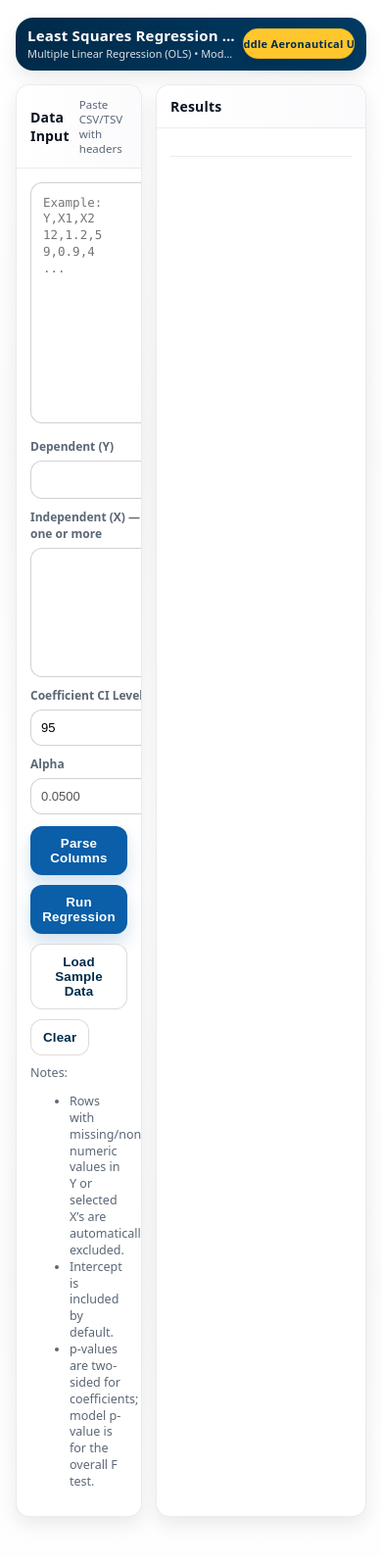
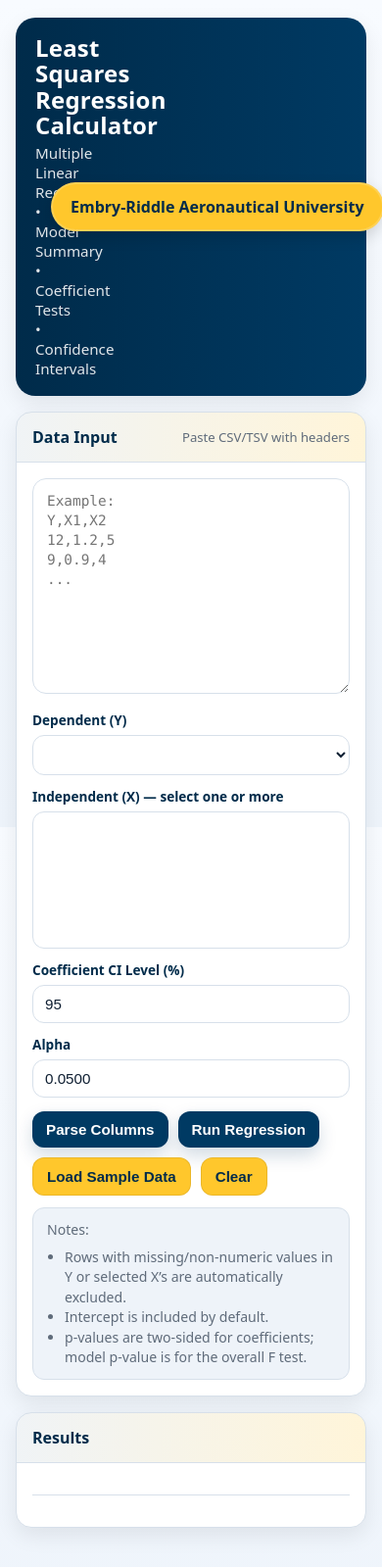
Before and after one commit to Mathwiz961/LinearRegression, a plain HTML site: page index.html in a window 390 px wide. Shown: the whole page at 98% size. Drawn offline with Linux system fonts and the light colour scheme.

Commit message:
Update index.html

```diff
--- a/index.html
+++ b/index.html
@@ -17,78 +17,75 @@
 
   <style>
    :root{
-      /* ERAU-ish */
-      --navy1:#003A63;
-      --navy2:#002B4A;
+  --navy:#003A63;
+  --navy-dark:#002B4A;
   --gold:#FFC72C;
 
-      /* UI */
-      --page:#ffffff;
-      --panel:#f5f6f8;
-      --text:#0b1220;
-      --muted:#5b6776;
+  --bg:#f4f7fb;
+  --card:#ffffff;
+  --panel:#eef3f9;
+  --text:#102033;
+  --muted:#5f6b7a;
+  --border:#d7e0ea;
 
-      --btn:#0b5ea8;
-      --btnHover:#0a4f8c;
+  --btn:#003A63;
+  --btn-hover:#002B4A;
+  --btn-gold:#FFC72C;
+  --btn-gold-text:#002B4A;
 
-      --radius:14px;
-      --shadowSoft:0 8px 18px rgba(0,0,0,.08);
+  --radius:16px;
+  --shadow:0 8px 22px rgba(0,0,0,.08);
   --mono: ui-monospace, SFMono-Regular, Menlo, Monaco, Consolas, "Liberation Mono", "Courier New", monospace;
-      --sans: system-ui, -apple-system, Segoe UI, Roboto, Helvetica, Arial, "Apple Color Emoji","Segoe UI Emoji";
+  --sans: system-ui, -apple-system, Segoe UI, Roboto, Helvetica, Arial, sans-serif;
 }
 
-    html,body{height:100%;}
+html, body{
+  height:100%;
+}
+
 body{
   margin:0;
   font-family:var(--sans);
   color:var(--text);
-      background:linear-gradient(180deg,#ffffff 0%, #fbfbfc 55%, #ffffff 100%);
+  background:
+    linear-gradient(180deg, #f8fbff 0%, #eef4fb 100%);
 }
 
 .wrap{
-      max-width:1100px;
+  max-width:1280px;
   margin:0 auto;
   padding:18px 16px 40px;
 }
 
-    /* Header */
 .topbar{
   display:flex;
   align-items:center;
   justify-content:space-between;
-  gap:12px;
-  padding:14px 16px;
-  background:linear-gradient(90deg,var(--navy2), var(--navy1));
-  border-radius:18px;
-  box-shadow:var(--shadowSoft);
-  flex-wrap:nowrap;
+  gap:16px;
+  padding:18px 20px;
+  background:linear-gradient(90deg, var(--navy-dark), var(--navy));
+  border-radius:20px;
+  box-shadow:var(--shadow);
 }
 
 .titleblock{
   display:flex;
   flex-direction:column;
-  gap:2px;
+  gap:4px;
   min-width:0;
-  flex:1 1 auto;
 }
 
 .apptitle{
   color:#fff;
+  font-size:1.5rem;
   font-weight:800;
+  line-height:1.1;
   letter-spacing:.2px;
-  font-size:18px;
-  line-height:1.1;
-  white-space:nowrap;
-  overflow:hidden;
-  text-overflow:ellipsis;
 }
 
 .subtitle{
-  color:rgba(255,255,255,.85);
-  font-size:12.5px;
-  white-space:nowrap;
-  overflow:hidden;
-  text-overflow:ellipsis;
+  color:rgba(255,255,255,.88);
+  font-size:.95rem;
 }
 
 .erauOval{
@@ -96,245 +93,279 @@
   display:inline-flex;
   align-items:center;
   justify-content:center;
-  padding:10px 14px;
+  padding:12px 18px;
   border-radius:999px;
-  background:rgba(255,199,44,1);
-  color:var(--navy2);
+  background:var(--gold);
+  color:var(--navy-dark);
   font-weight:800;
-  letter-spacing:.3px;
-  border:1px solid rgba(0,0,0,.08);
-  box-shadow:0 6px 14px rgba(0,0,0,.12);
-  user-select:none;
-  white-space:nowrap;
-  font-size:14px;
-  max-width:160px;
-  overflow:hidden;
-  text-overflow:ellipsis;
+  border:2px solid rgba(255,255,255,.18);
+  box-shadow:0 6px 16px rgba(0,0,0,.14);
 }
 
-    /* Layout */
 .grid{
   display:grid;
-      grid-template-columns: .75fr 1.25fr;
-      gap:14px;
-      margin-top:14px;
-    }
-@media (max-width: 700px){
-  .topbar{
-    padding:10px 12px;
-    gap:8px;
-    align-items:center;
+  grid-template-columns: .8fr 1.2fr;
+  gap:16px;
+  margin-top:16px;
 }
 
-  .apptitle{
-    font-size:15px;
-  }
-
-  .subtitle{
-    font-size:11px;
-  }
-
-  .erauOval{
-    padding:7px 10px;
-    font-size:11px;
-    max-width:92px;
+@media (max-width: 1000px){
+  .grid{
+    grid-template-columns:1fr;
   }
 }
 
 .card{
-      background:var(--page);
-      border:1px solid rgba(0,0,0,.08);
+  background:var(--card);
+  border:1px solid var(--border);
   border-radius:var(--radius);
-      box-shadow:var(--shadowSoft);
+  box-shadow:var(--shadow);
   overflow:hidden;
 }
+
 .cardhdr{
-      padding:12px 14px;
-      background:linear-gradient(90deg,#ffffff, #fbfbfd);
-      border-bottom:1px solid rgba(0,0,0,.07);
   display:flex;
   align-items:center;
   justify-content:space-between;
   gap:10px;
+  padding:14px 16px;
+  background:linear-gradient(90deg, rgba(0,58,99,.06), rgba(255,199,44,.18));
+  border-bottom:1px solid var(--border);
 }
+
 .cardhdr h2{
   margin:0;
-      font-size:14px;
-      letter-spacing:.2px;
+  font-size:1rem;
+  font-weight:800;
+  color:var(--navy-dark);
 }
-    .cardbody{ padding:14px; }
+
+.cardbody{
+  padding:16px;
+}
 
 textarea{
   width:100%;
   min-height:220px;
   resize:vertical;
+  padding:12px 14px;
+  border:1px solid var(--border);
+  border-radius:14px;
+  background:#fff;
+  color:var(--text);
   font-family:var(--mono);
-      font-size:12.5px;
-      line-height:1.35;
-      padding:12px;
-      border-radius:12px;
-      border:1px solid rgba(0,0,0,.18);
-      background:#fff;
+  font-size:.9rem;
+  line-height:1.4;
+  box-sizing:border-box;
   outline:none;
 }
+
 textarea:focus{
-      border-color:rgba(11,94,168,.55);
-      box-shadow:0 0 0 3px rgba(11,94,168,.12);
+  border-color:var(--navy);
+  box-shadow:0 0 0 3px rgba(0,58,99,.12);
 }
 
 .row{
   display:flex;
-      gap:10px;
   flex-wrap:wrap;
+  gap:12px;
   align-items:flex-end;
-      margin-top:10px;
+  margin-top:12px;
 }
+
 .field{
   display:flex;
   flex-direction:column;
   gap:6px;
-      min-width:160px;
+  min-width:170px;
   flex:1 1 180px;
 }
+
 label{
-      font-size:12px;
-      color:var(--muted);
-      font-weight:650;
+  font-size:.85rem;
+  font-weight:700;
+  color:var(--navy-dark);
 }
-    select, input[type="number"], input[type="text"]{
-      padding:10px 10px;
+
+select,
+input[type="number"],
+input[type="text"]{
+  width:100%;
+  padding:10px 12px;
+  border:1px solid var(--border);
   border-radius:12px;
-      border:1px solid rgba(0,0,0,.18);
   background:#fff;
+  color:var(--text);
+  font-size:.95rem;
+  box-sizing:border-box;
   outline:none;
-      font-size:13px;
 }
-    select:focus, input:focus{
-      border-color:rgba(11,94,168,.55);
-      box-shadow:0 0 0 3px rgba(11,94,168,.12);
+
+select:focus,
+input:focus{
+  border-color:var(--navy);
+  box-shadow:0 0 0 3px rgba(0,58,99,.12);
+}
+
+.multi{
+  height:140px;
 }
 
 .btnrow{
   display:flex;
+  flex-wrap:wrap;
   gap:10px;
-      flex-wrap:wrap;
-      margin-top:12px;
+  margin-top:14px;
 }
+
 button{
   appearance:none;
   border:none;
   border-radius:12px;
-      padding:10px 12px;
-      font-weight:750;
-      letter-spacing:.2px;
+  padding:10px 14px;
+  font-size:.95rem;
+  font-weight:800;
   cursor:pointer;
+  transition:.18s ease;
+}
+
+button:hover{
+  transform:translateY(-1px);
+}
+
+#btnParse,
+#btnRun{
   background:var(--btn);
   color:#fff;
-      box-shadow:0 10px 18px rgba(11,94,168,.18);
+  box-shadow:0 8px 18px rgba(0,58,99,.18);
 }
-    button:hover{ background:var(--btnHover); }
-    .btnGhost{
-      background:#fff;
-      color:var(--navy2);
-      border:1px solid rgba(0,0,0,.14);
-      box-shadow:none;
+
+#btnParse:hover,
+#btnRun:hover{
+  background:var(--btn-hover);
 }
-    .btnGhost:hover{ background:#f3f6fb; }
+
+.btnGhost,
+#btnSample,
+#btnClear{
+  background:var(--gold);
+  color:var(--btn-gold-text);
+  border:1px solid rgba(0,0,0,.08);
+}
+
+.btnGhost:hover,
+#btnSample:hover,
+#btnClear:hover{
+  filter:brightness(.98);
+}
 
 .note{
-      margin-top:10px;
-      font-size:12.5px;
+  margin-top:12px;
+  padding:12px 14px;
+  background:var(--panel);
+  border:1px solid var(--border);
+  border-radius:12px;
+  font-size:.88rem;
   color:var(--muted);
-      line-height:1.35;
+  line-height:1.45;
 }
 
-    /* Output blocks */
+.note ul{
+  margin:8px 0 0 18px;
+  padding:0;
+}
+
 .kpi{
   display:grid;
   grid-template-columns: repeat(2, minmax(0,1fr));
-      gap:10px;
-    }
-    .kpiBox{
-      border:1px solid rgba(0,0,0,.10);
-      border-radius:12px;
-      background:linear-gradient(180deg,#ffffff, #fafbff);
-      padding:10px 12px;
-    }
-    .kpiLab{
-      font-size:11.5px;
-      color:var(--muted);
-      font-weight:700;
-    }
-    .kpiVal{
-      margin-top:4px;
-      font-size:16px;
-      font-weight:850;
-      color:var(--navy2);
+  gap:12px;
 }
 
-    .hr{ height:1px; background:rgba(0,0,0,.08); margin:14px 0; }
+.kpiBox{
+  background:linear-gradient(180deg, #ffffff, #f7faff);
+  border:1px solid var(--border);
+  border-radius:14px;
+  padding:12px 14px;
+}
+
+.kpiLab{
+  font-size:.78rem;
+  font-weight:800;
+  color:var(--muted);
+  text-transform:uppercase;
+  letter-spacing:.3px;
+}
+
+.kpiVal{
+  margin-top:6px;
+  font-size:1.15rem;
+  font-weight:850;
+  color:var(--navy-dark);
+  line-height:1.25;
+}
+
+.hr{
+  height:1px;
+  background:var(--border);
+  margin:16px 0;
+}
 
 table{
   width:100%;
   border-collapse:separate;
   border-spacing:0;
+  border:1px solid var(--border);
+  border-radius:14px;
   overflow:hidden;
-      border-radius:12px;
-      border:1px solid rgba(0,0,0,.10);
-      font-size:12.5px;
-    }
-    th, td{
-      padding:9px 10px;
-      border-bottom:1px solid rgba(0,0,0,.08);
-      vertical-align:top;
-    }
-    th{
-      background:linear-gradient(90deg, rgba(255,199,44,.35), rgba(255,199,44,.12));
-      color:var(--navy2);
-      font-weight:850;
-      text-align:left;
-      position:sticky;
-      top:0;
-      z-index:1;
-    }
-    tr:last-child td{ border-bottom:none; }
-    td.num{ text-align:right; font-variant-numeric: tabular-nums; font-family:var(--mono); }
-    .warn{
-      margin-top:10px;
-      padding:10px 12px;
-      border-radius:12px;
-      background:rgba(255,199,44,.18);
-      border:1px solid rgba(255,199,44,.45);
-      color:#3a2a00;
-      font-size:12.5px;
-    }
-    .err{
-      margin-top:10px;
-      padding:10px 12px;
-      border-radius:12px;
-      background:rgba(212,25,19,.10);
-      border:1px solid rgba(212,25,19,.25);
-      color:#4a0a07;
-      font-size:12.5px;
-    }
-    .small{
-      font-size:11.5px;
-      color:var(--muted);
+  font-size:.9rem;
+  background:#fff;
 }
 
-    /* multiselect */
-    .multi{
-      height:132px;
-      padding:6px;
+th, td{
+  padding:10px 12px;
+  border-bottom:1px solid #e7edf4;
+}
+
+th{
+  background:linear-gradient(90deg, rgba(0,58,99,.08), rgba(255,199,44,.22));
+  color:var(--navy-dark);
+  font-weight:800;
+  text-align:left;
+}
+
+tr:last-child td{
+  border-bottom:none;
+}
+
+td.num{
+  text-align:right;
+  font-family:var(--mono);
+  font-variant-numeric:tabular-nums;
+}
+
+.warn{
+  margin-top:12px;
+  padding:11px 13px;
   border-radius:12px;
-      border:1px solid rgba(0,0,0,.18);
-      background:#fff;
-      outline:none;
-      font-size:13px;
+  background:#fff7db;
+  border:1px solid #f0d36b;
+  color:#5a4700;
+  font-size:.88rem;
 }
-    .multi:focus{
-      border-color:rgba(11,94,168,.55);
-      box-shadow:0 0 0 3px rgba(11,94,168,.12);
+
+.err{
+  margin-top:12px;
+  padding:11px 13px;
+  border-radius:12px;
+  background:#fdeceb;
+  border:1px solid #efb7b2;
+  color:#7a1711;
+  font-size:.88rem;
+}
+
+.small{
+  font-size:.82rem;
+  color:var(--muted);
 }
   </style>
 </head>
@@ -342,8 +373,8 @@
   <div class="wrap">
     <div class="topbar">
       <div class="titleblock">
-        <div class="apptitle">Least Squares Regression Tool</div>
-        <div class="subtitle">Multiple Linear Regression (OLS) • Model + Coefficient Tests • Coefficient Confidence Intervals</div>
+        <div class="apptitle">Least Squares Regression Calculator</div>
+        <div class="subtitle">Multiple Linear Regression • Model Summary • Coefficient Tests • Confidence Intervals </div>
       </div>
       <div class="erauOval">Embry-Riddle Aeronautical University</div>
     </div>
```
Lines whose indentation alone changed are shown as unchanged.
